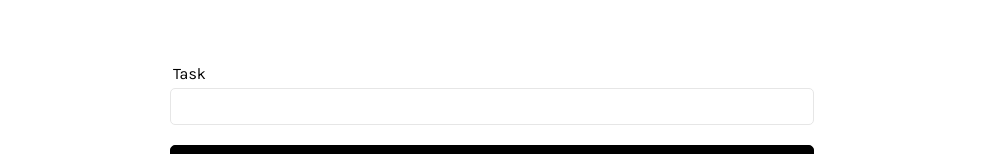
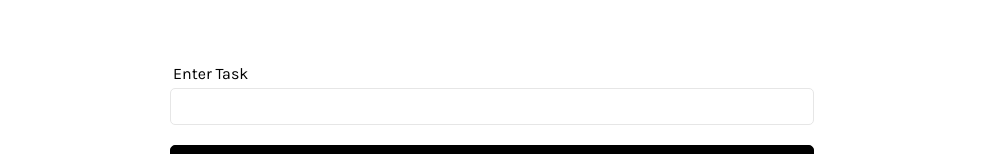
Before and after one commit to sayjin93/Task-MERN, a React (Vite) app in the folder frontend/: page / in a window 1280 px wide. Shown: the part 247-401 px from the top of the page, without its empty margins (148-1131 px from the left). Built offline with nearby package versions, Linux system fonts and the light colour scheme; sample sign-in values are in the browser's storage.

Commit message:
Update TaskForm.jsx

```diff
--- a/frontend/src/components/TaskForm.jsx
+++ b/frontend/src/components/TaskForm.jsx
@@ -11,7 +11,7 @@ const TaskForm = () => {
         if (!text.trim()) return;
 
         try {
-            await createTask({ text }).unwrap();
+            await createTask({ text });
             setText('');
             toast.success('Task created successfully!');
         } catch (err) {
@@ -24,8 +24,8 @@ const TaskForm = () => {
         <section className='form'>
             <form onSubmit={onSubmit}>
                 <div className='form-group'>
-                    <label htmlFor='text'>Task</label>
-                    <input type='text' id='text' value={text} onChange={e => setText(e.target.value)}
+                    <label htmlFor='text'>Enter Task</label>
+                    <input required type='text' id='text' value={text} onChange={e => setText(e.target.value)}
                     />
                 </div>
                 <div className='form-group'>
```
